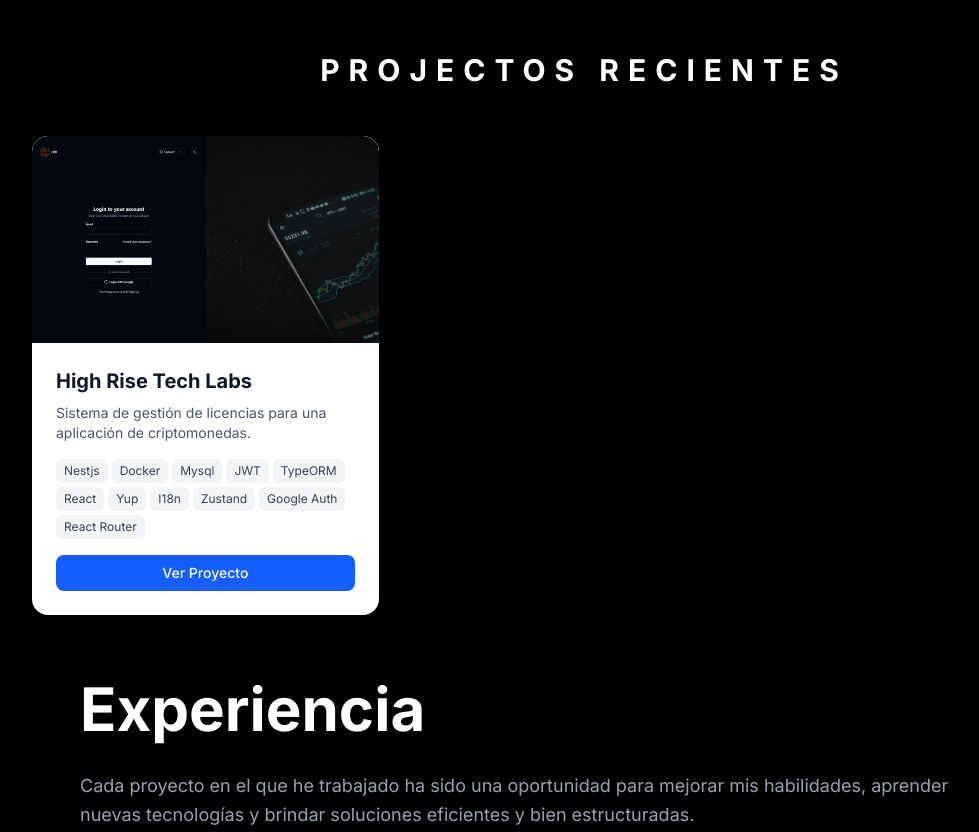
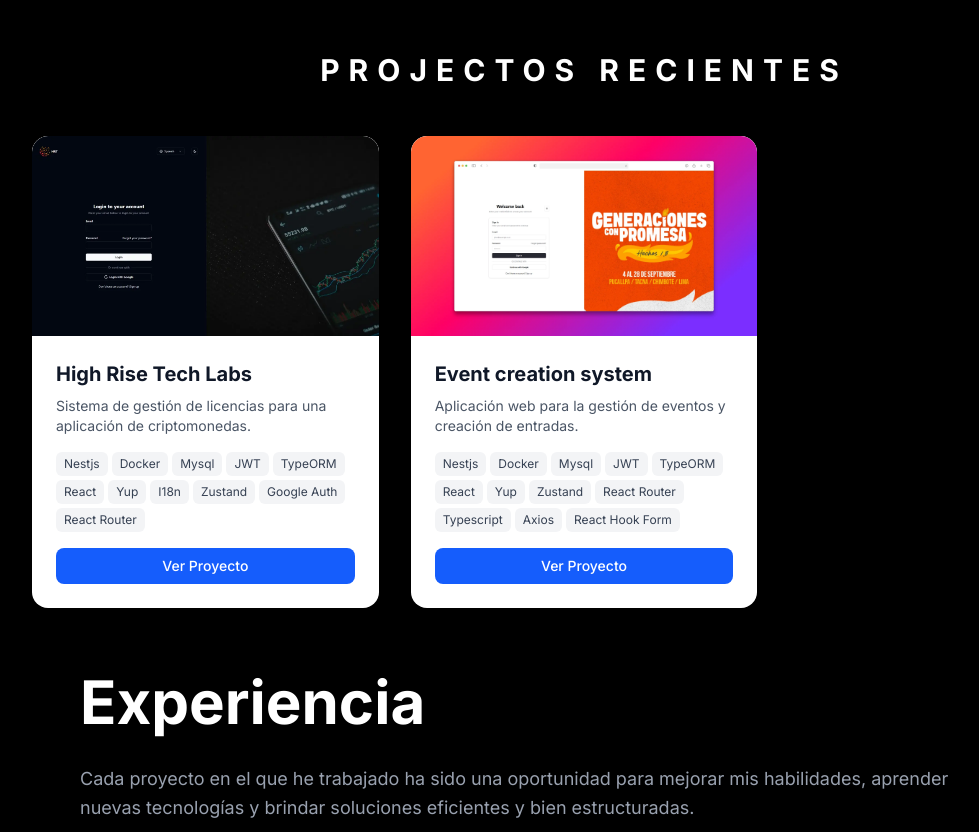
Before and after one commit to Pedrosandoval2/Portfolio, an Astro site: page / in a window 1280 px wide. Shown: the part 980-1812 px from the top of the page, without its empty margins (56-1035 px from the left). Built offline with nearby package versions, Linux system fonts and the light colour scheme; Astro itself is replaced by a stand-in of ours.

Commit message:
feat: add proyect

```diff
--- a/src/pages/index.astro
+++ b/src/pages/index.astro
@@ -22,8 +22,32 @@
 			"Google Auth",
 			"React Router",
 		],
+		href: "https://app.highrisetechlabs.com/auth/login",
 	},
+	{
+		id: 2,
+		title: "Event creation system",
+		description:
+			"Aplicación web para la gestión de eventos y creación de entradas.",
+		image: "/assets/proyecto2.webp",
+		tags: [
+			"Nestjs",
+			"Docker",
+			"Mysql",
+			"JWT",
+			"TypeORM",
+			"React",
+			"Yup",
+			"Zustand",
+			"React Router",
+			"Typescript",
+			"Axios",
+			"React Hook Form",
+		],
+		href: "https://github.com/Pedrosandoval2/Event-Registration-System",
+	}
 ];
+
 ---
 
 <Layout>
@@ -269,7 +293,7 @@
 											project.image
 										}
 										alt={project.title}
-										class="w-full  object-cover rounded-t-2xl "
+										class="w-full object-fit rounded-t-2xl h-[200px]"
 									/>
 								</div>
 
@@ -291,7 +315,7 @@
 
 									<div class="flex gap-3 text-center">
 										<a
-											href="https://app.highrisetechlabs.com/auth/login"
+											href={project.href}
 											target="_blank"
 											class="flex-1 bg-blue-600 hover:bg-blue-700 text-white text-sm font-medium py-2 px-4 rounded-lg transition-colors"
 										>
```
Also changed, not shown: public/assets/proyecto2.webp (added).
